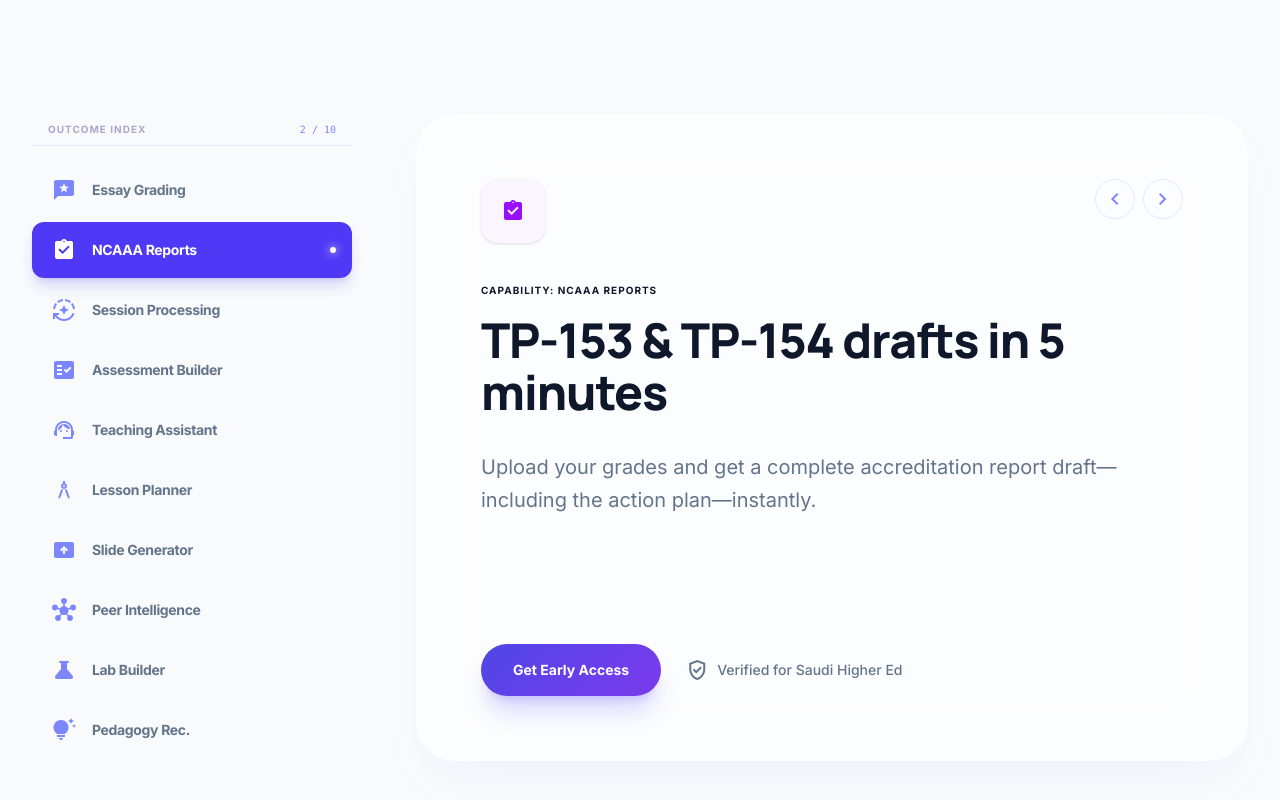
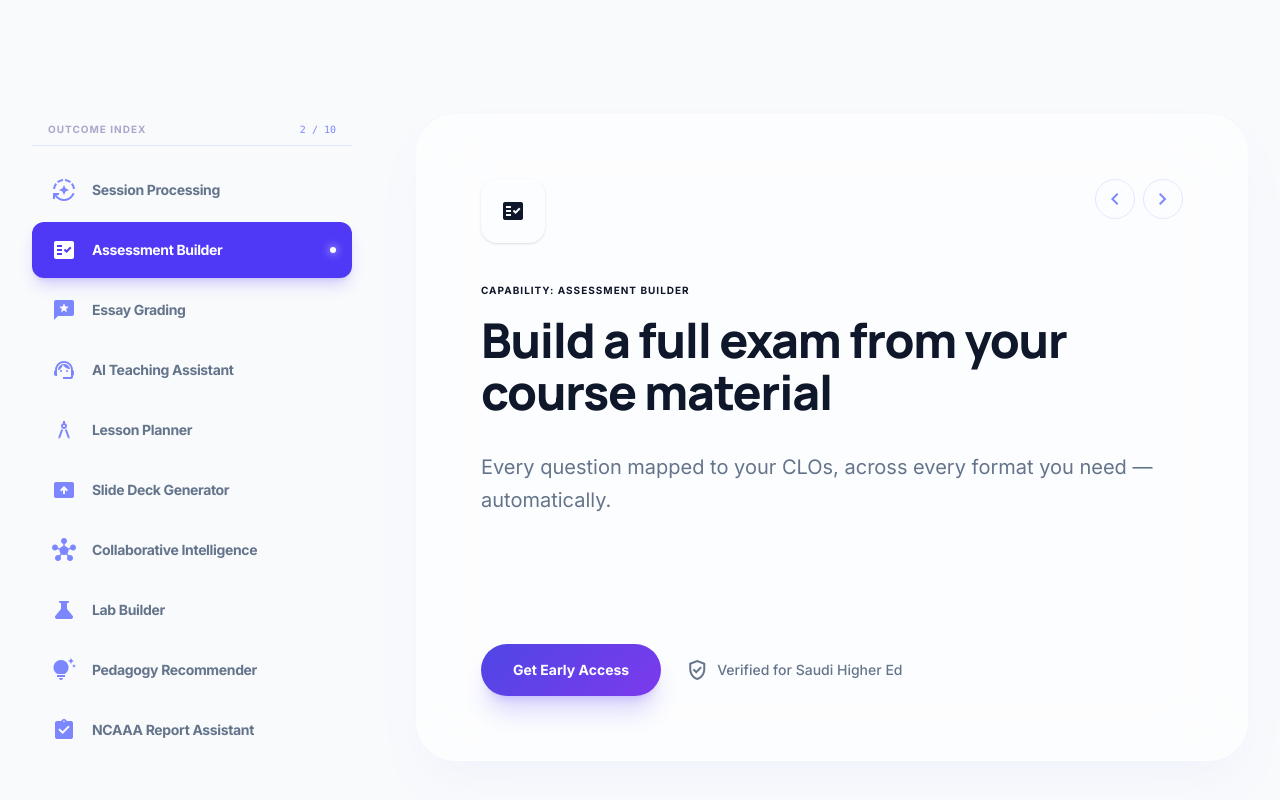
Before and after one commit to PercevioLabs/tadris-ai, a Next.js app: page / in a window 1280 px wide. Shown: the part 2612-3412 px from the top of the page. Built offline with nearby package versions, Linux system fonts and the light colour scheme.

Commit message:
chore(ui): finalize capability explorer sequence and outcome messaging - Reorder 10 system capabilities into a logically progressive faculty workflow

```diff
--- a/src/app/page.tsx
+++ b/src/app/page.tsx
@@ -9,94 +9,94 @@ const CapabilityExplorer = () => {
 
   const capabilities = [
     {
-      id: "grading",
-      navTitle: "Essay Grading",
-      outcome: "Grade 80 essays in 2 hours instead of 20",
-      description:
-        "The AI drafts the feedback; you review and send. Reclaim your weekends with high-precision automated rubric mapping.",
-      icon: "reviews",
-      color: "indigo",
-    },
-    {
-      id: "ncaaa",
-      navTitle: "NCAAA Reports",
-      outcome: "TP-153 & TP-154 drafts in 5 minutes",
-      description:
-        "Upload your grades and get a complete accreditation report draft—including the action plan—instantly.",
-      icon: "assignment_turned_in",
-      color: "purple",
-    },
-    {
       id: "lecture",
       navTitle: "Session Processing",
-      outcome: "From Lecture to Study Guide in seconds",
+      outcome: "Upload last week's lecture",
       description:
-        "Upload a recording. Get a study guide, flashcards, a quiz, and a mind map—ready to share with students.",
+        "Get a study guide, flashcards, a quiz, and a mind map — ready to share with students.",
       icon: "auto_mode",
       color: "blue",
     },
     {
       id: "exams",
       navTitle: "Assessment Builder",
-      outcome: "Exam Mapping, Solved",
+      outcome: "Build a full exam from your course material",
       description:
-        "Build a full exam from course material—every question automatically mapped to your CLOs across any format.",
+        "Every question mapped to your CLOs, across every format you need — automatically.",
       icon: "fact_check",
       color: "emerald",
     },
     {
+      id: "grading",
+      navTitle: "Essay Grading",
+      outcome: "Grade 80 essays in 2 hours instead of 20",
+      description:
+        "The AI drafts the feedback; you review and send. Reclaim your weekends with automated rubric mapping.",
+      icon: "reviews",
+      color: "indigo",
+    },
+    {
       id: "assistant",
-      navTitle: "Teaching Assistant",
+      navTitle: "AI Teaching Assistant",
       outcome: "24/7 Support for Every Student",
       description:
-        "Students get answers at any hour. You see what they're struggling with in your dashboard in real-time.",
+        "Students get answers at any hour. You see what they're struggling with in your dashboard.",
       icon: "support_agent",
       color: "amber",
     },
     {
       id: "planner",
       navTitle: "Lesson Planner",
-      outcome: "Complete Lesson Plans in Seconds",
+      outcome: "Type your topic and learning objective",
       description:
-        "Just type your topic. Get a full plan built on evidence-based strategies that work for your specific subject.",
+        "Get a complete lesson plan in seconds, built on what actually works for similar courses.",
       icon: "architecture",
       color: "rose",
     },
     {
       id: "slides",
-      navTitle: "Slide Generator",
-      outcome: "Instant Multi-Language Presentations",
+      navTitle: "Slide Deck Generator",
+      outcome: "Turn any document into a presentation",
       description:
-        "Turn any document into a professional deck. Choose your tone, set your language, and add speaker notes.",
+        "Choose your tone, set your language, add speaker notes — done in seconds.",
       icon: "present_to_all",
       color: "cyan",
     },
     {
       id: "collaborative",
-      navTitle: "Peer Intelligence",
-      outcome: "Adapt Proven Teaching Strategies",
+      navTitle: "Collaborative Intelligence",
+      outcome: "See what top instructors are doing",
       description:
-        "See what top-performing instructors in your subject are doing and adapt their best practices for your class.",
+        "Observe best practices in your subject area and adapt proven strategies for your own class.",
       icon: "hub",
       color: "violet",
     },
     {
       id: "labs",
       navTitle: "Lab Builder",
-      outcome: "Structured Labs in Minutes",
+      outcome: "Create a fully structured lab exercise",
       description:
-        "Generate problem statements, instructions, hints, solutions, and rubrics for Science & CS labs instantly.",
+        "Problem statements, instructions, hints, solution guides, and rubrics — in minutes.",
       icon: "science",
       color: "orange",
     },
     {
       id: "pedagogy",
-      navTitle: "Pedagogy Rec.",
-      outcome: "Evidence-Based Delivery Guides",
+      navTitle: "Pedagogy Recommender",
+      outcome: "Not sure how to teach a complex topic?",
       description:
-        "Get suggestions on how to teach complex topics based on how similar high-performing instructors approached them.",
+        "Get evidence-based delivery suggestions based on how similar instructors approached it.",
       icon: "tips_and_updates",
       color: "fuchsia",
+    },
+    {
+      id: "ncaaa",
+      navTitle: "NCAAA Report Assistant",
+      outcome: "TP-153 & TP-154 drafts in 5 minutes",
+      description:
+        "Upload your grades and get a complete accreditation report draft — including the action plan.",
+      icon: "assignment_turned_in",
+      color: "purple",
     },
   ];
 
```
